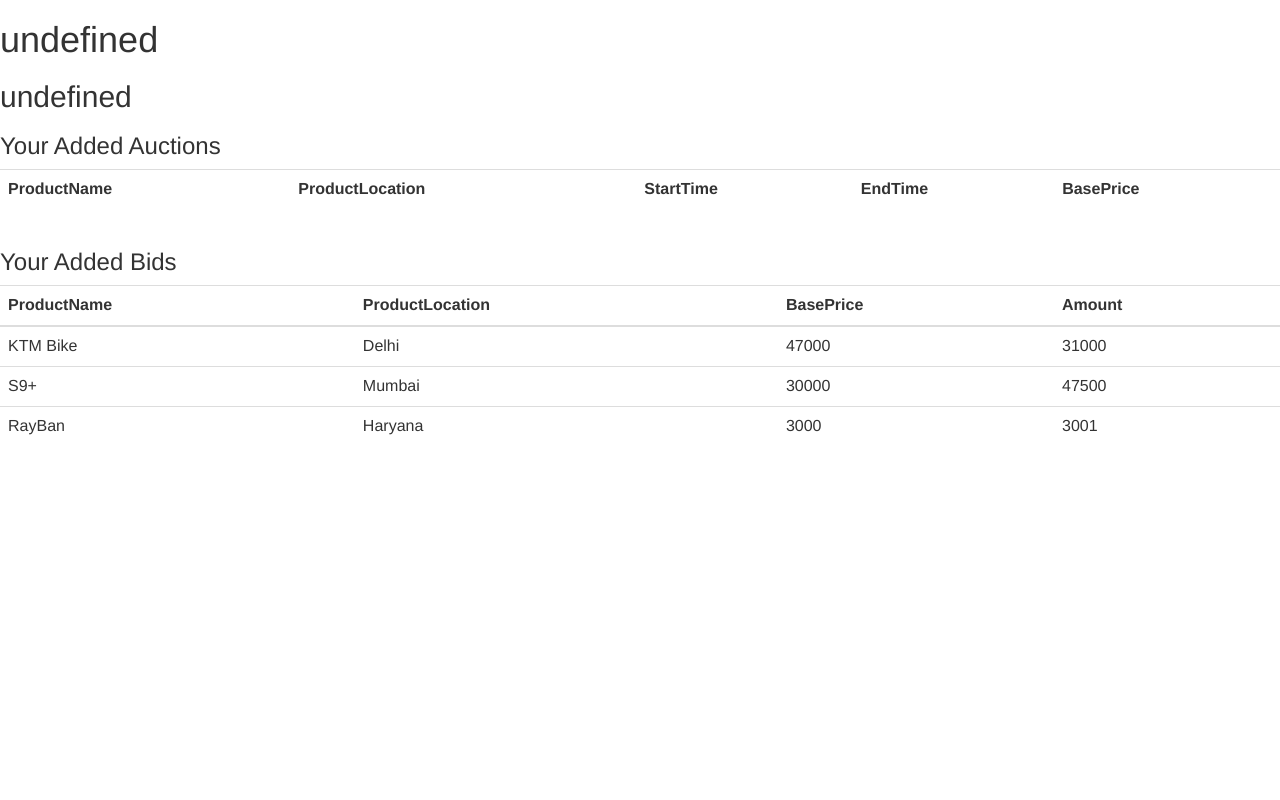
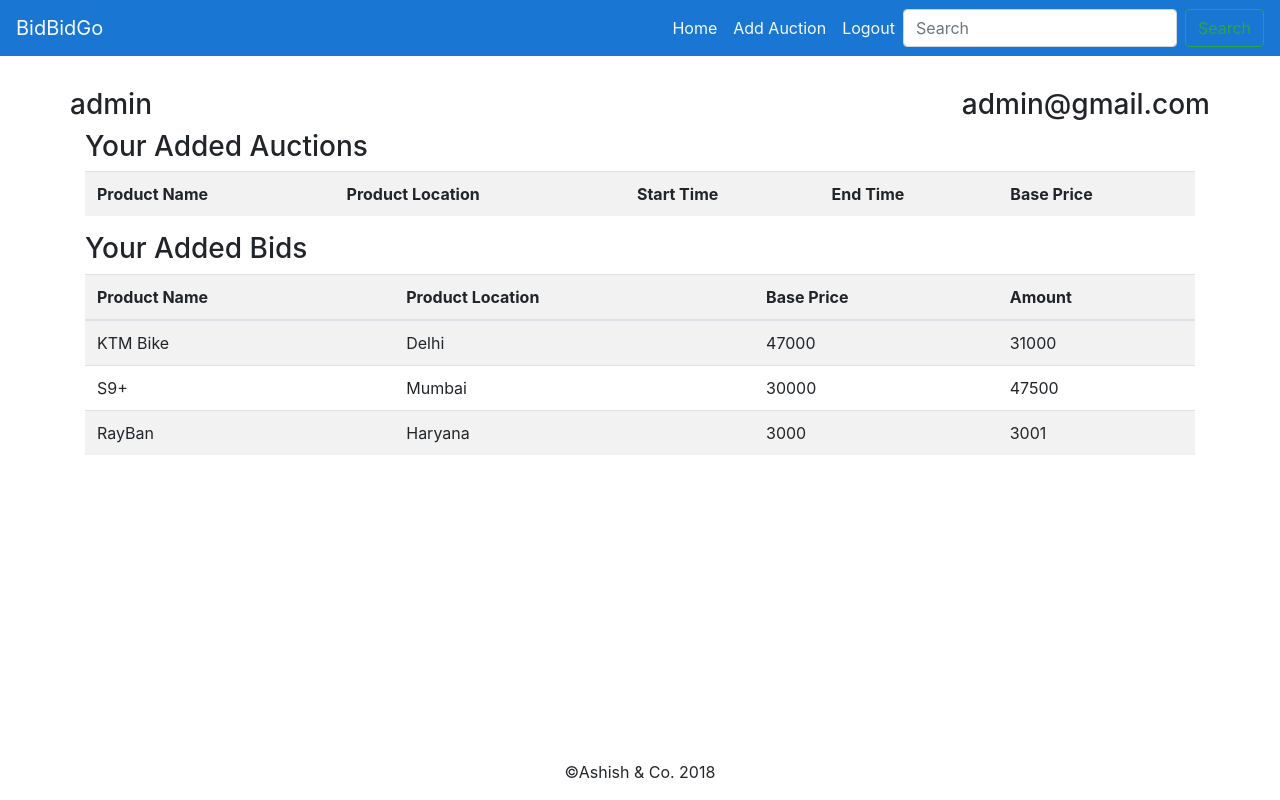
Before and after one commit to AshishS18/AuctionSite, a Django app: page /user in a window 1280 px wide. Run offline with Django 3.2, Linux system fonts and the light colour scheme; a user stored in the database is signed in; data comes from the database, SQL or seed files in the repository; both versions use the stored data as it was after the commit; lists and menus that the app fills with data are empty; some libraries are stand-ins or nearby versions.

Commit message:
fix the user page

```diff
--- a/auction/templates/home.html
+++ b/auction/templates/home.html
@@ -91,7 +91,7 @@
     {% endif %}
     <div class="card-deck px-auto py-3">
          {%  for post in posts %}
-            {% if post.status == 'P' %}
+            {% if post.status == 'F' %}
                <div class="card product mb-3 " style="min-width: 20rem;max-width: 23rem;">
                <img class="card-img-top" src="{{ post.image.url }}" alt="Card image cap">
 
--- a/auction/templates/user.html
+++ b/auction/templates/user.html
@@ -1,41 +1,38 @@
-<html>
+{% extends 'base.html' %}
+{% block content %}
 <head>
-    <meta charset="utf-8">
-    <meta name="viewport" content="width=device-width, initial-scale=1">
-    <link rel="stylesheet" href="https://maxcdn.bootstrapcdn.com/bootstrap/3.3.7/css/bootstrap.min.css">
-    <script src="https://ajax.googleapis.com/ajax/libs/jquery/3.3.1/jquery.min.js"></script>
-    <script src="https://maxcdn.bootstrapcdn.com/bootstrap/3.3.7/js/bootstrap.min.js"></script>
     <script src="https://ajax.googleapis.com/ajax/libs/jquery/3.3.1/jquery.min.js"></script>
 </head>
 <body>
-<h1 id="user_name"></h1>
-<h2 id="user_email"></h2>
+<div class="container my-3 py-3">
+    <div class="row">
+        <h3 class="justify-left">{{ user.username }} </h3>
+        <h3 class="justify-right">{{ user.email }}</h3>
+    </div>
     <h3>Your Added Auctions</h3>
     <div class="table-responsive">
-    <table class="table">
+        <table class="table table-striped">
             <xthead>
                 <tr>
-                <th>ProductName</th>
-                <th>ProductLocation</th>
-                <th>StartTime</th>
-                <th>EndTime</th>
-                <th>BasePrice</th>
+                    <th>Product Name</th>
+                    <th>Product Location</th>
+                    <th>Start Time</th>
+                    <th>End Time</th>
+                    <th>Base Price</th>
                 </tr>
             </xthead>
             <tbody id="add_product_in_table">
             </tbody>
         </table>
     </div>
-
     <h3>Your Added Bids</h3>
-
     <div class="table-responsive">
-    <table class="table">
+        <table class="table table-striped">
             <xthead>
                 <tr>
-                <th>ProductName</th>
-                <th>ProductLocation</th>
-                <th>BasePrice</th>
+                    <th>Product Name</th>
+                    <th>Product Location</th>
+                    <th>Base Price</th>
                     <th>Amount</th>
     {#                <th>is_winning</th>#}
                 </tr>
@@ -44,36 +41,19 @@
             </tbody>
         </table>
     </div>
-
+</div>
 <script>
-    {#setInterval(receive, 1000);#}
-
-    function user_detail() {
-        $.get('http://127.0.0.1:8000/userlist/' +{{ user_id }}, function (user_data) {
-                if (user_data.length !== 0) {
-                    document.getElementById("user_name").innerHTML = user_data.username;
-                    document.getElementById("user_email").innerHTML = user_data.email;
-
-                }
-            }
-        )
-
-    }
-
-
     function user_auction() {
         $.get('http://127.0.0.1:8000/auctionlist/', function (auctiondata) {
                 if (auctiondata.length !== 0) {
                     for (i = 0; i < auctiondata.length; i++) {
                         var tr_node = document.createElement("tr");
                         if (auctiondata[i].seller_id == {{ user_id }}) {
-
                             var td_node_name = document.createElement("td");
                             var td_node_location = document.createElement("td");
                             var td_node_starttime = document.createElement("td");
                             var td_node_endtime = document.createElement("td");
                             var td_node_baseprice = document.createElement("td");
-
                             td_node_name.appendChild(document.createTextNode(auctiondata[i].title));
                             td_node_location.appendChild(document.createTextNode(auctiondata[i].location));
                             td_node_starttime.appendChild(document.createTextNode((new Date(auctiondata[i].start_time)).toDateString() + ' ' + (new Date(auctiondata[i].start_time)).toTimeString().slice(0,5)));
@@ -87,13 +67,10 @@
                             document.getElementById('add_product_in_table').appendChild(tr_node);
                         }
                     }
-
                 }
             }
         )
-
     }
-
     var amounts = []
     var iswinning = []
     {% for bid in bid_list %}
@@ -103,16 +80,12 @@
     var product_name = []
     var product_location = []
     var product_baseprice = []
-
     {% for bid in auction_list %}
         product_baseprice.push({{ bid.base_price }})
         product_location.push('{{ bid.location }}')
         product_name.push('{{ bid.title }}')
-
     {% endfor %}
-
     function user_bid() {
-
         for (i = 0; i < amounts.length; i++) {
             var tr_node = document.createElement("tr");
             var td_node_name = document.createElement("td");
@@ -125,7 +98,6 @@
             td_node_baseprice.appendChild(document.createTextNode(product_baseprice[i]));
             td_node_amount.appendChild(document.createTextNode(amounts[i]));
             {#td_node_iswinning.appendChild(document.createTextNode(iswinning[i]));#}
-
             tr_node.appendChild(td_node_name);
             tr_node.appendChild(td_node_location);
             tr_node.appendChild(td_node_baseprice);
@@ -133,14 +105,11 @@
             {#console.log(td_node_iswinning)#}
             {#tr_node.appendChild(td_node_iswinning);#}
             document.getElementById('add_bid_in_table').appendChild(tr_node);
-
         }
-
     }
-
-    window.onload = user_detail();
+    {#window.onload = user_detail();#}
     window.onload = user_auction();
     window.onload = user_bid();
 </script>
 </body>
-</html>
+{%  endblock %}
--- a/auction/views.py
+++ b/auction/views.py
@@ -251,8 +251,8 @@
         bids = bid.objects.filter(user=request.user.id).values('auctioneer').order_by('auctioneer')
         l = auction.objects.filter(id__in=bids).order_by('seller_id')
         bids = bid.objects.filter(user_id=request.user.id).values('amount','is_winning').order_by('auctioneer')
-
-        return render(request, 'user.html', {'user_id': request.user.id, 'auction_list':l, 'bid_list': bids})
+        auction_seller = auction.objects.filter(seller_id=request.user.id);
+        return render(request, 'user.html', {'user_id': request.user.id, 'auction_list':l, 'bid_list': bids,'auction_seller':auction_seller})
     else:
         return render(request, 'user.html')
 
```
Also changed, not shown: auction/templates/add_auction.html (+0 -20 lines), auction/templates/auction.html (+8 -1 lines), db.sqlite3. Lines whose indentation alone changed are shown as unchanged.
